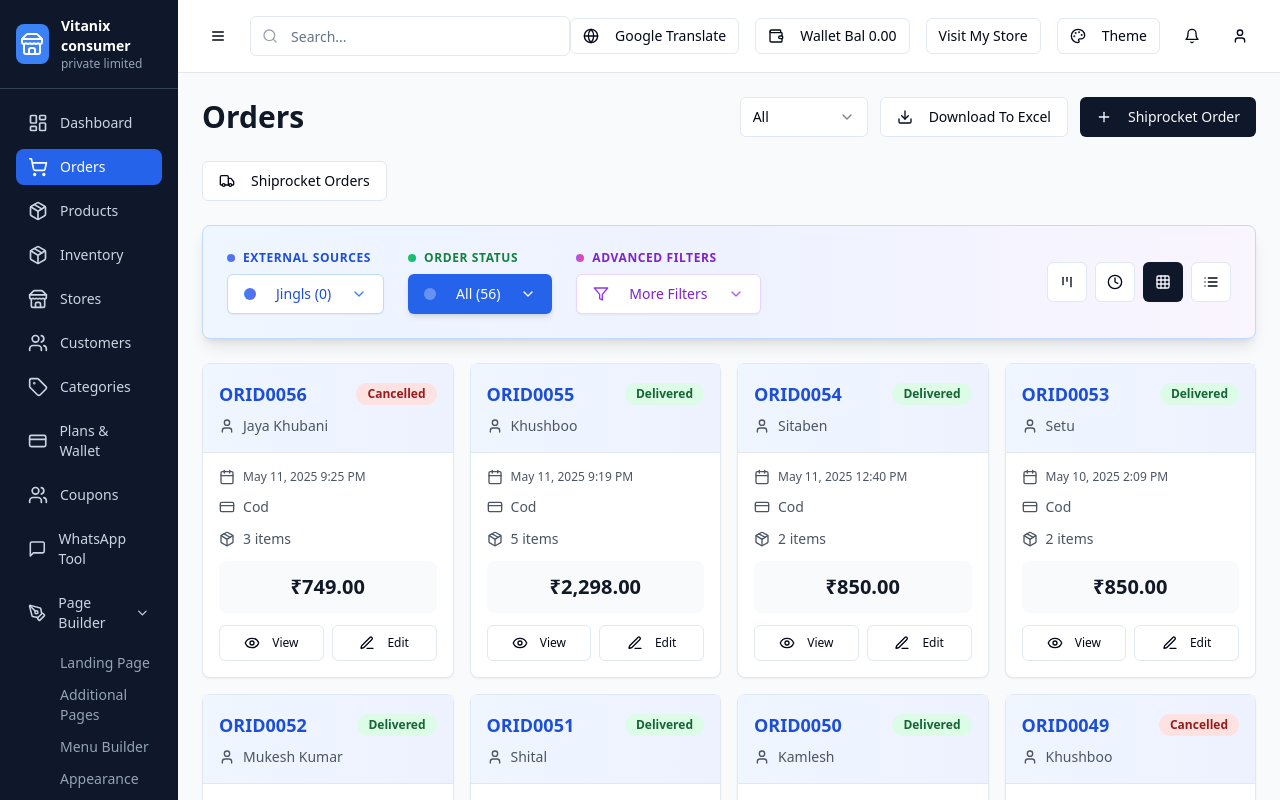
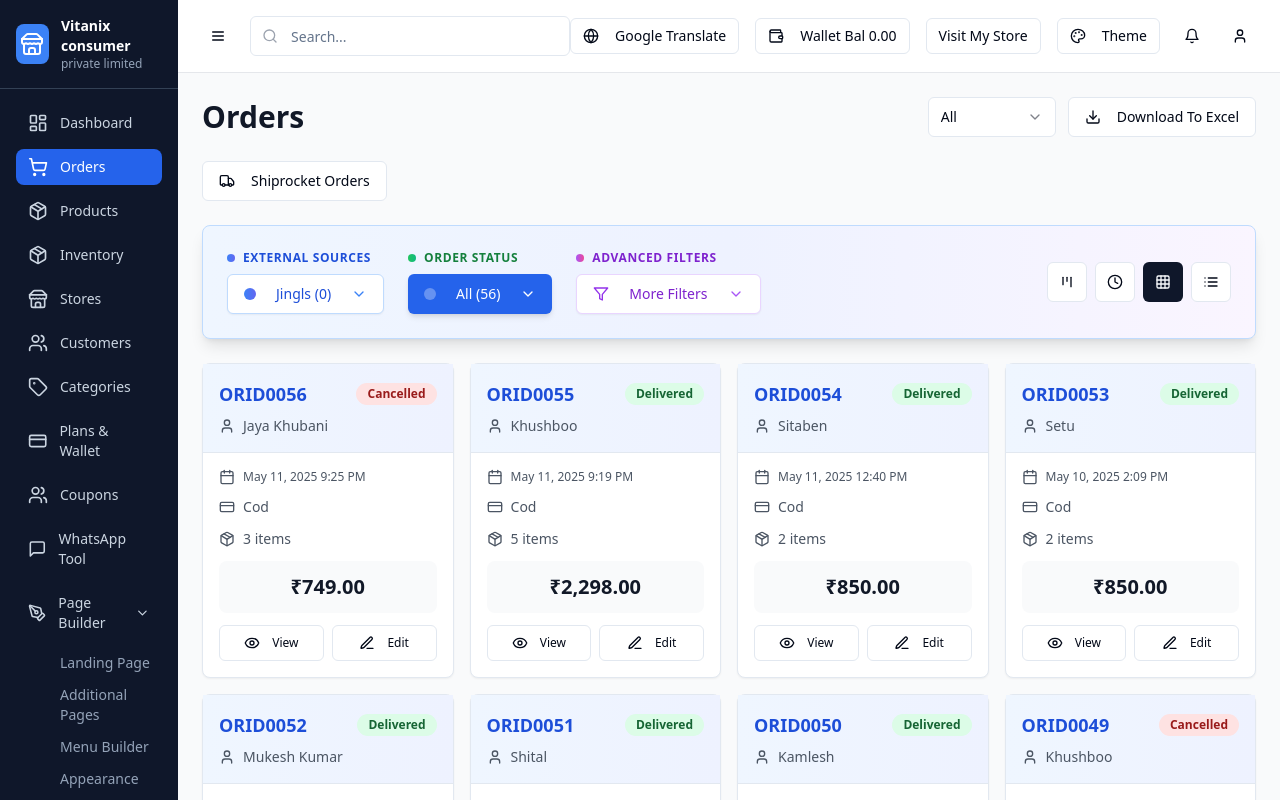
Before and after one commit to krishnan-naranapatty/zupain-storefront-hub, a React (Vite) app: page /orders in a window 1280 px wide. Shown: the top 800 px of the page. Built offline with nearby package versions, Linux system fonts and the light colour scheme.

Commit message:
Remove extra button
Remove the "Shiprocket Order" button from the OrdersHeader component.

```diff
--- a/src/components/OrdersHeader.tsx
+++ b/src/components/OrdersHeader.tsx
@@ -1,6 +1,6 @@
 
 import React from 'react';
-import { Download, Plus, Truck, ArrowLeft } from 'lucide-react';
+import { Download, Truck, ArrowLeft } from 'lucide-react';
 import { Button } from '@/components/ui/button';
 import { Select, SelectContent, SelectItem, SelectTrigger, SelectValue } from '@/components/ui/select';
 
@@ -43,10 +43,6 @@ const OrdersHeader = ({ showShiprocketOrders = false, onToggleShiprocketOrders }
             <Download className="w-4 h-4" />
             <span>Download To Excel</span>
           </Button>
-          <Button className="space-x-2">
-            <Plus className="w-4 h-4" />
-            <span>Shiprocket Order</span>
-          </Button>
         </div>
       </div>
 
```
